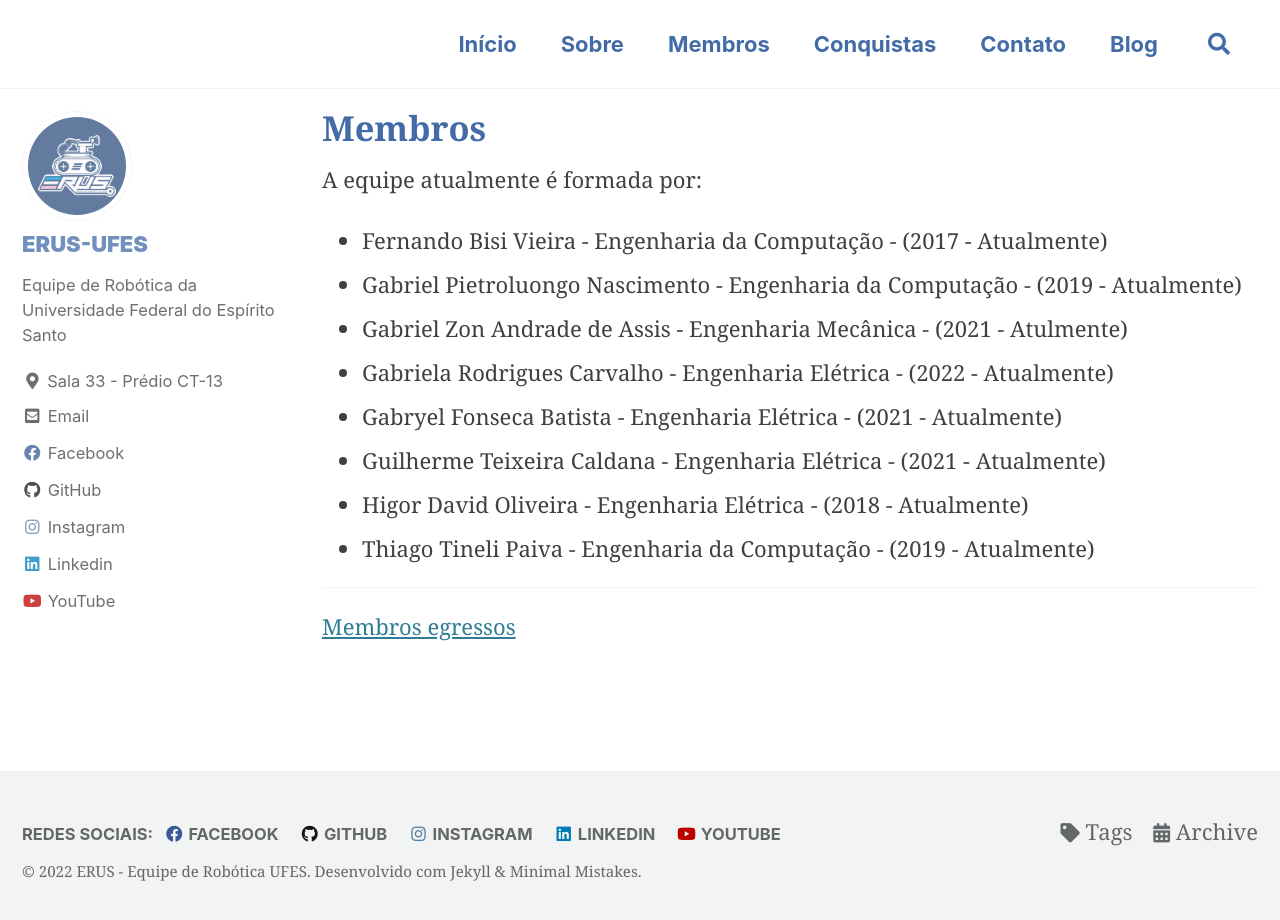
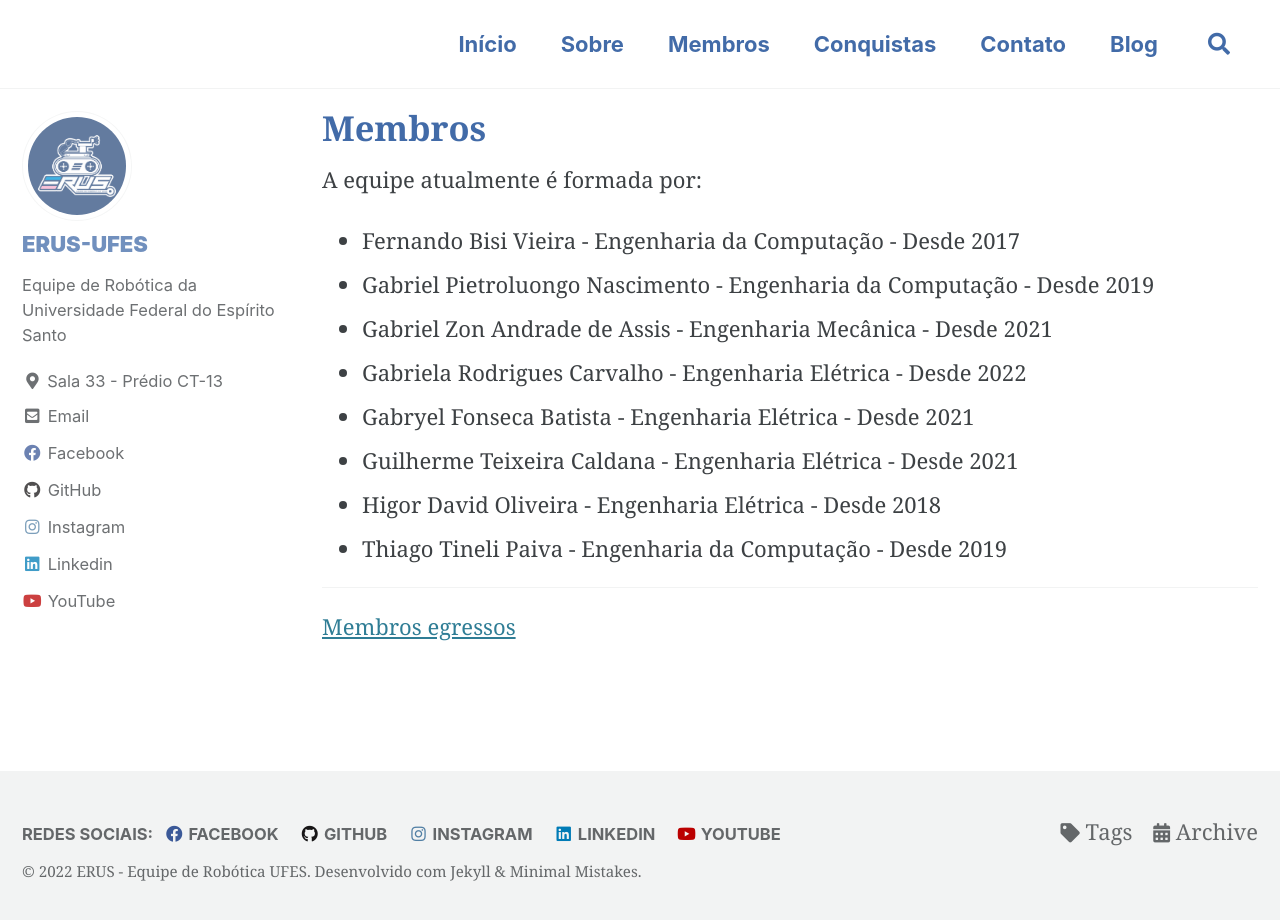
Before and after one commit to erufes/site, a Jekyll site: the page built from _pages/membros.md, in a window 1280 px wide and 926 px high. Shown: the top 920 px of the window. Built offline with Jekyll 4.4.1, drawn with Linux system fonts in a browser that asks for light colours; cached includes are drawn as plain includes.

Commit message:
modified:   _pages/membros.md

```diff
--- a/_pages/membros.md
+++ b/_pages/membros.md
@@ -8,14 +8,14 @@ author_profile: true
 
 A equipe atualmente é formada por:
 
-- Fernando Bisi Vieira - Engenharia da Computação - (2017 - Atualmente)
-- Gabriel Pietroluongo Nascimento - Engenharia da Computação - (2019 - Atualmente)
-- Gabriel Zon Andrade de Assis - Engenharia Mecânica - (2021 - Atulmente)
-- Gabriela Rodrigues Carvalho - Engenharia Elétrica - (2022 - Atualmente)
-- Gabryel Fonseca Batista - Engenharia Elétrica - (2021 - Atualmente)
-- Guilherme Teixeira Caldana - Engenharia Elétrica - (2021 - Atualmente)
-- Higor David Oliveira - Engenharia Elétrica - (2018 - Atualmente)
-- Thiago Tineli Paiva - Engenharia da Computação - (2019 - Atualmente)
+- Fernando Bisi Vieira - Engenharia da Computação - Desde 2017
+- Gabriel Pietroluongo Nascimento - Engenharia da Computação -  Desde 2019
+- Gabriel Zon Andrade de Assis - Engenharia Mecânica -  Desde 2021
+- Gabriela Rodrigues Carvalho - Engenharia Elétrica -  Desde 2022
+- Gabryel Fonseca Batista - Engenharia Elétrica -  Desde 2021
+- Guilherme Teixeira Caldana - Engenharia Elétrica -  Desde 2021
+- Higor David Oliveira - Engenharia Elétrica -  Desde 2018
+- Thiago Tineli Paiva - Engenharia da Computação -  Desde 2019
 
 -------------------------------------------------------------------------
 [Membros egressos](membros_egressos)
```
